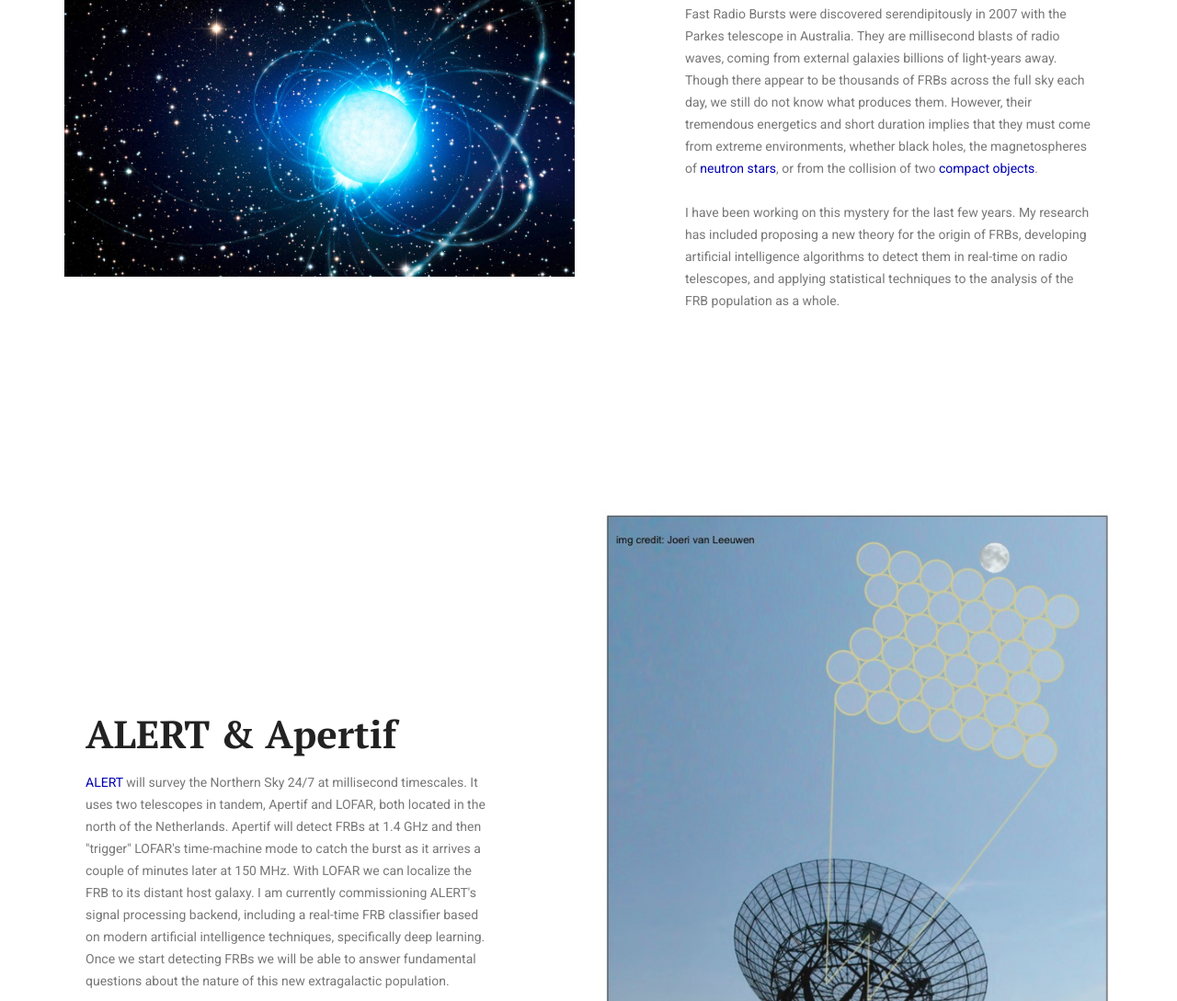
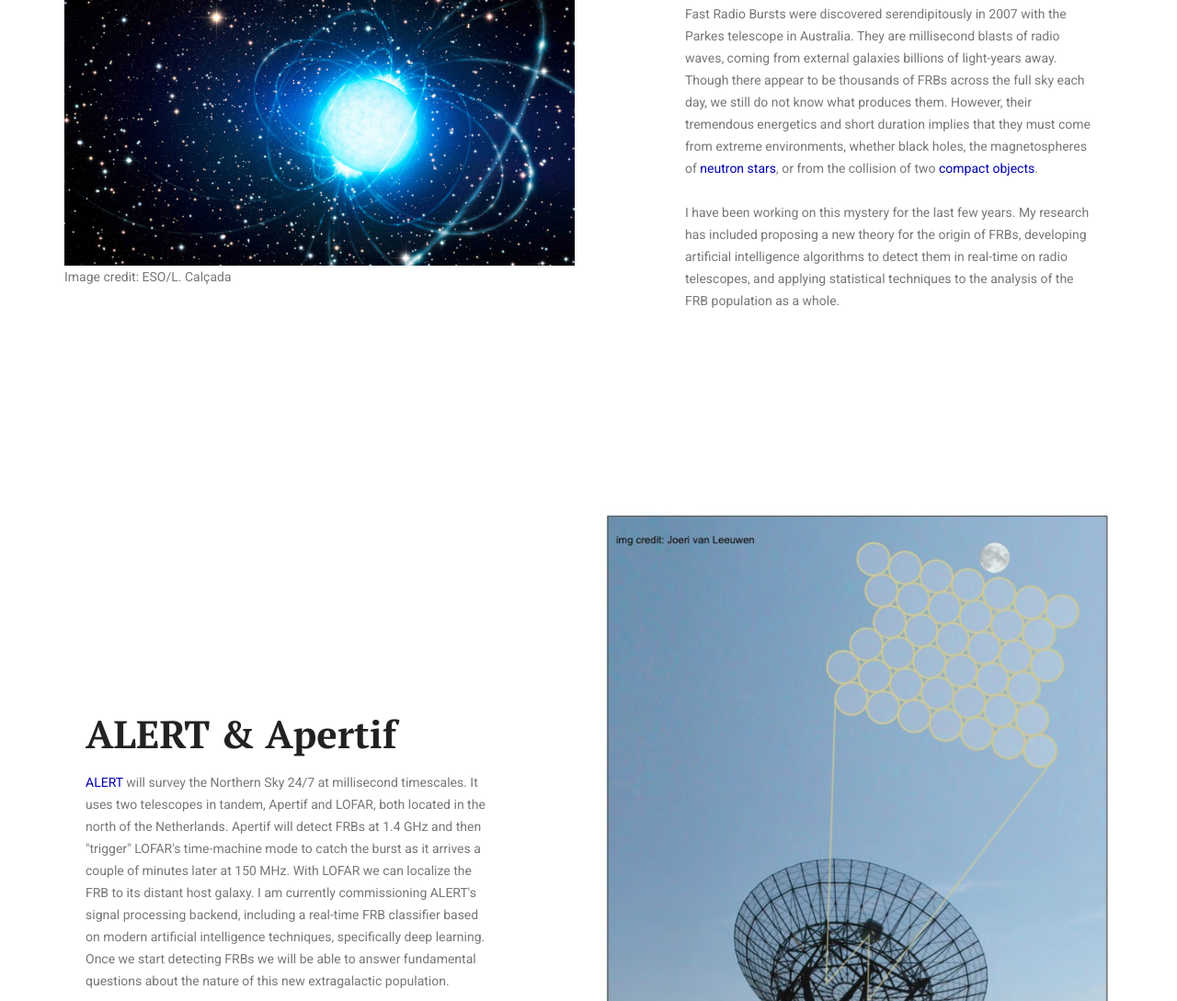
Before and after one commit to liamconnor/liamconnor.github.io, a plain HTML site: page index.html in a window 1280 px wide. Shown: the part 1919-3008 px from the top of the page at 92% size. Drawn offline with Linux system fonts and the light colour scheme.

Commit message:
Update and rename index2.html to index.html

```diff
--- a/index2.html
+++ b/index.html
@@ -112,6 +112,9 @@
                             <div class="h_blog_img">
                                 <img class="img-fluid" src="img/frb_image.jpg" alt="">
                             </div>
+	                    <figcaption class="figure-article-caption">
+                             Image credit: ESO/L. Calçada
+                            </figcaption>
                         </div>
                         <div class="col-lg-6">
                             <div class="h_blog_text">
```
